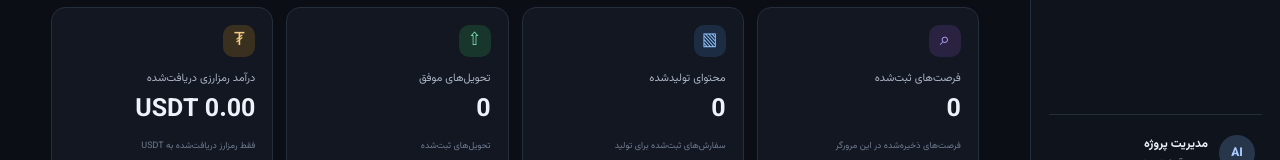
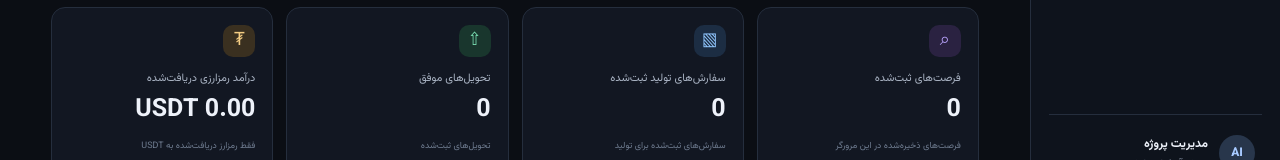
Before and after one commit to ebrahimi1366alireza-tech/AICreativeEarnings, a Next.js app: page / in a window 1280 px wide. Shown: the part 599-759 px from the top of the page. Built offline with nearby package versions, Linux system fonts and the light colour scheme; no server answers.

Commit message:
Clarify production dashboard metric label

```diff
--- a/app/page.tsx
+++ b/app/page.tsx
@@ -96,7 +96,7 @@ export default function Home() {
         <div className="section-heading"><div><span className="eyebrow">PERFORMANCE</span><h2>نمای کلی عملکرد</h2></div><span className="muted">هنوز سفارش یا درآمدی ثبت نشده است</span></div>
         <section className="stats">
           <article className="stat-card"><span className="stat-icon purple">⌕</span><span className="stat-label">فرصت‌های ثبت‌شده</span><strong>{opportunities.length}</strong><small>فرصت‌های ذخیره‌شده در این مرورگر</small></article>
-          <article className="stat-card"><span className="stat-icon blue">▧</span><span className="stat-label">محتوای تولیدشده</span><strong>{deliveries.length}</strong><small>سفارش‌های ثبت‌شده برای تولید</small></article>
+          <article className="stat-card"><span className="stat-icon blue">▧</span><span className="stat-label">سفارش‌های تولید ثبت‌شده</span><strong>{deliveries.length}</strong><small>سفارش‌های ثبت‌شده برای تولید</small></article>
           <article className="stat-card"><span className="stat-icon green">⇧</span><span className="stat-label">تحویل‌های موفق</span><strong>{deliveries.filter(item => item.status === "تحویل شد").length}</strong><small>تحویل‌های ثبت‌شده</small></article>
           <article className="stat-card"><span className="stat-icon amber">₮</span><span className="stat-label">درآمد رمزارزی دریافت‌شده</span><strong>{receivedUsdt.toFixed(2)} USDT</strong><small>فقط رمزارز دریافت‌شده به USDT</small></article>
         </section>
```
